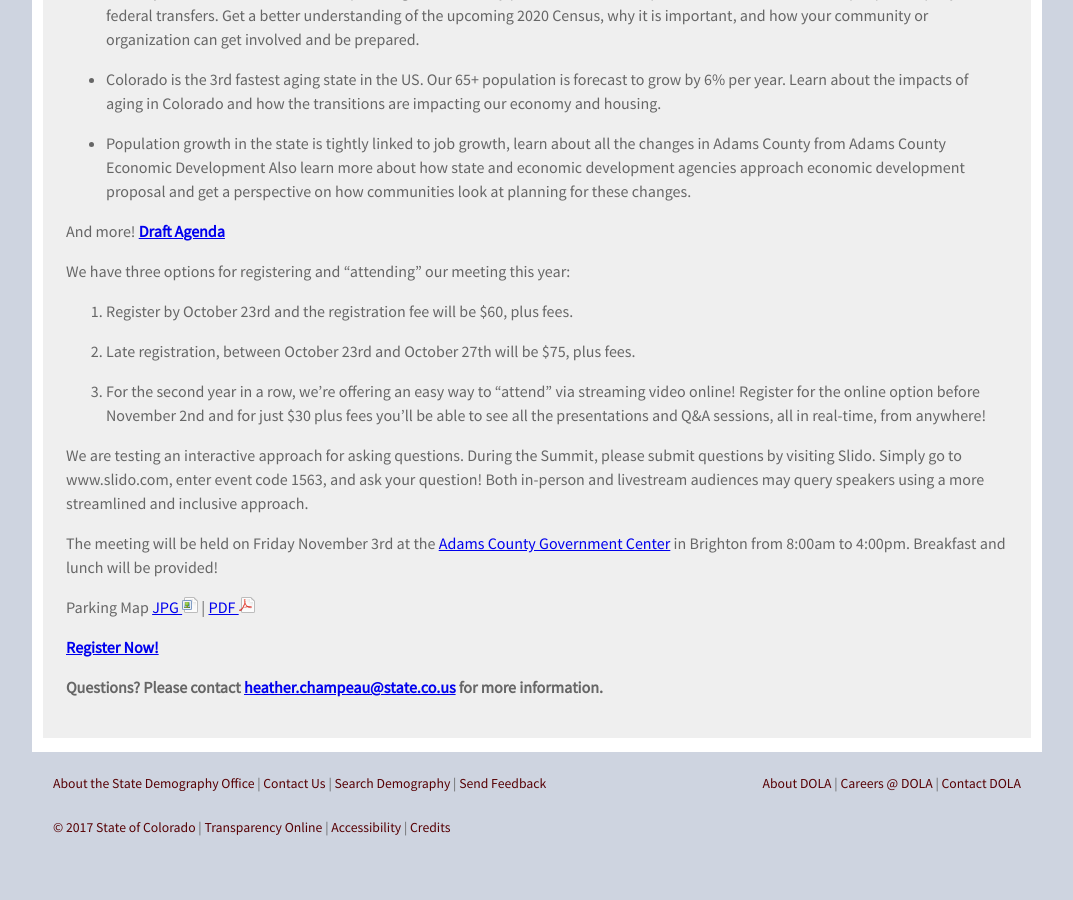
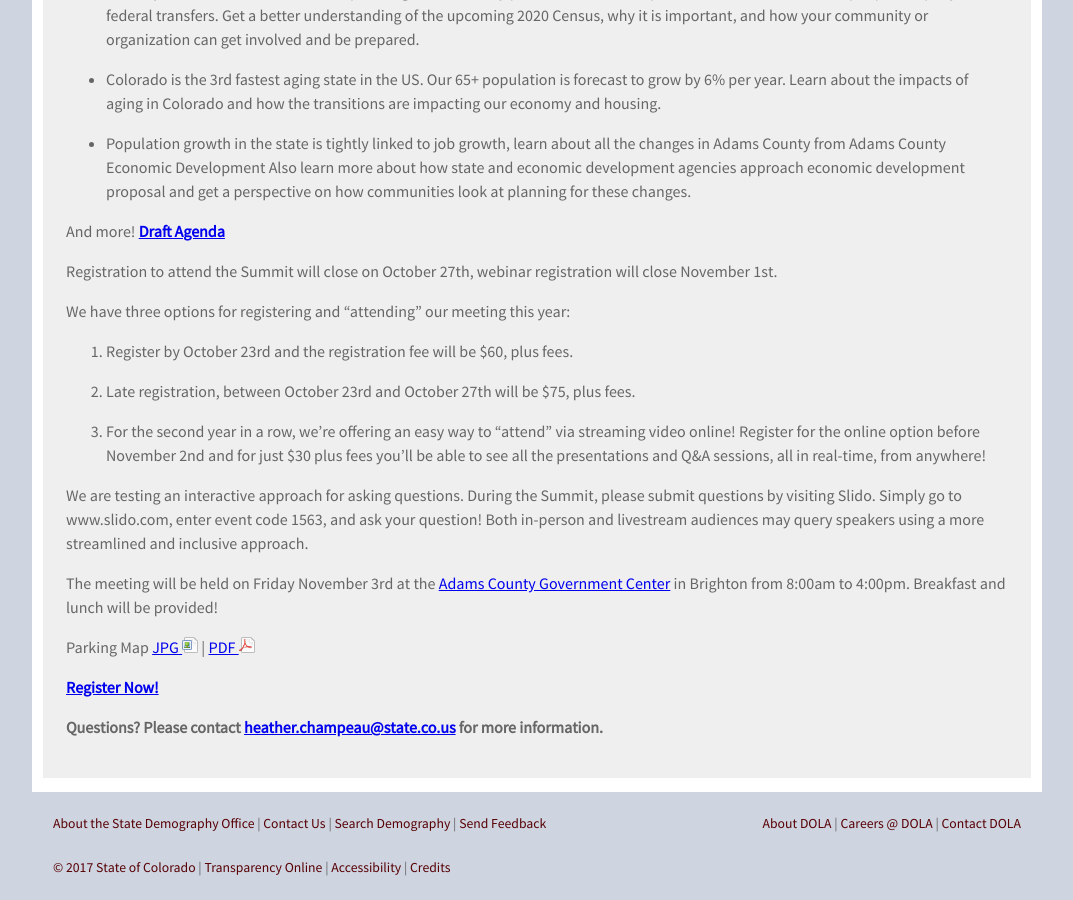
Before and after one commit to TBleess/Website_New, a Jekyll site: the page built from pages/9_Not_in_Menu/demography-summit-2017.md, in a window 1280 px wide and 900 px high, scrolled down 778 px. Shown: the whole window, without its empty margins (103-1176 px from the left). Built offline with Jekyll 4.4.1, drawn with Linux system fonts in a browser that asks for light colours; before the commit the page ends 1638 px from its top, so only the background shows below that.

Commit message:
Update demography-summit-2017.md

```diff
--- a/pages/9_Not_in_Menu/demography-summit-2017.md
+++ b/pages/9_Not_in_Menu/demography-summit-2017.md
@@ -31,9 +31,9 @@ Please join us for this exciting and informational event to learn about the issu
 And more!
 [**Draft Agenda**](https://drive.google.com/open?id=0B2FMBVetYCVCRndMSUNudXhxWGc)
 
+Registration to attend the Summit will close on October 27th, webinar registration will close November 1st.
 
 We have three options for registering and "attending" our meeting this year:
-
 
 1.  Register by October 23rd and the registration fee will be $60, plus fees.
 
```
